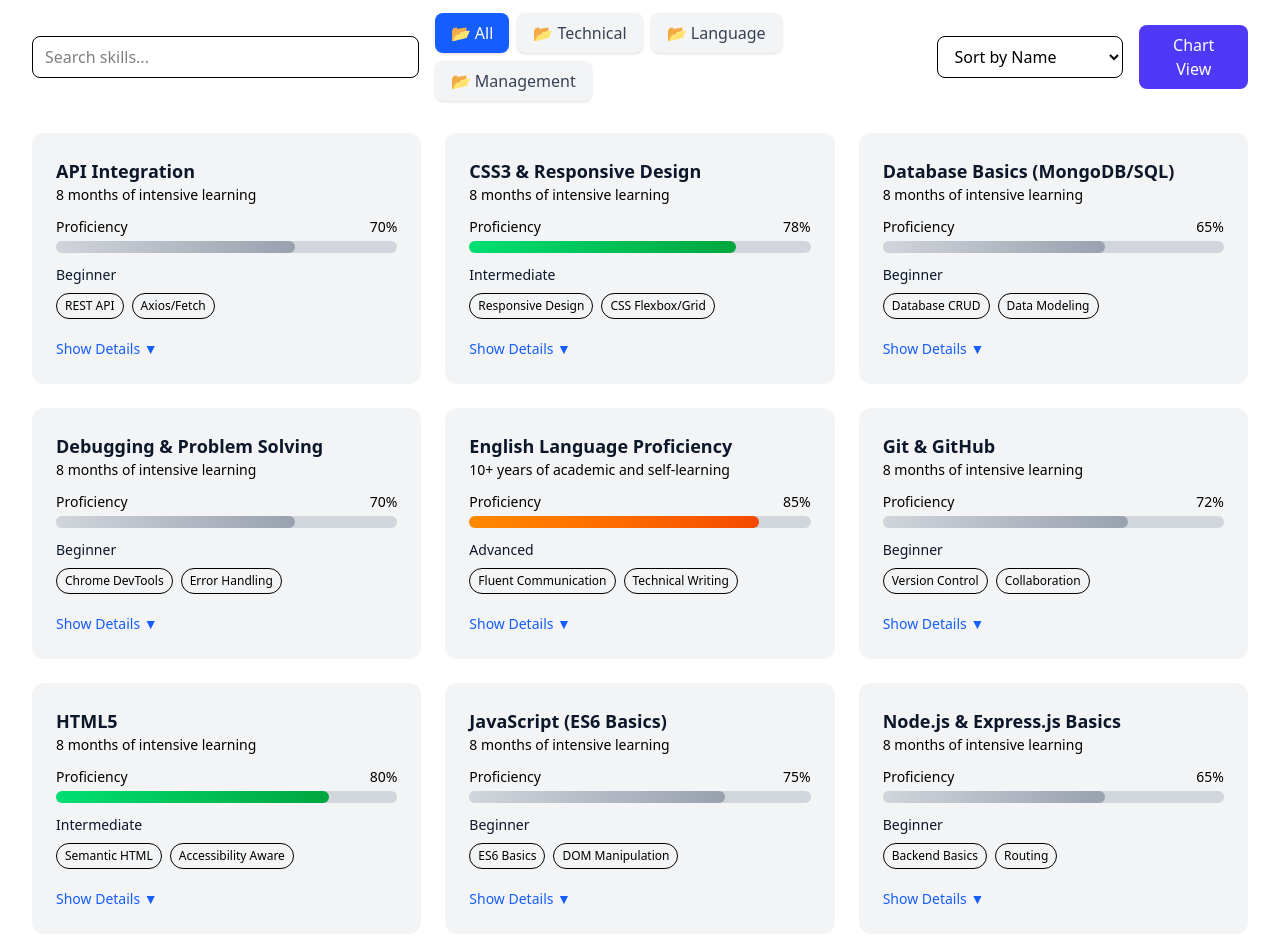
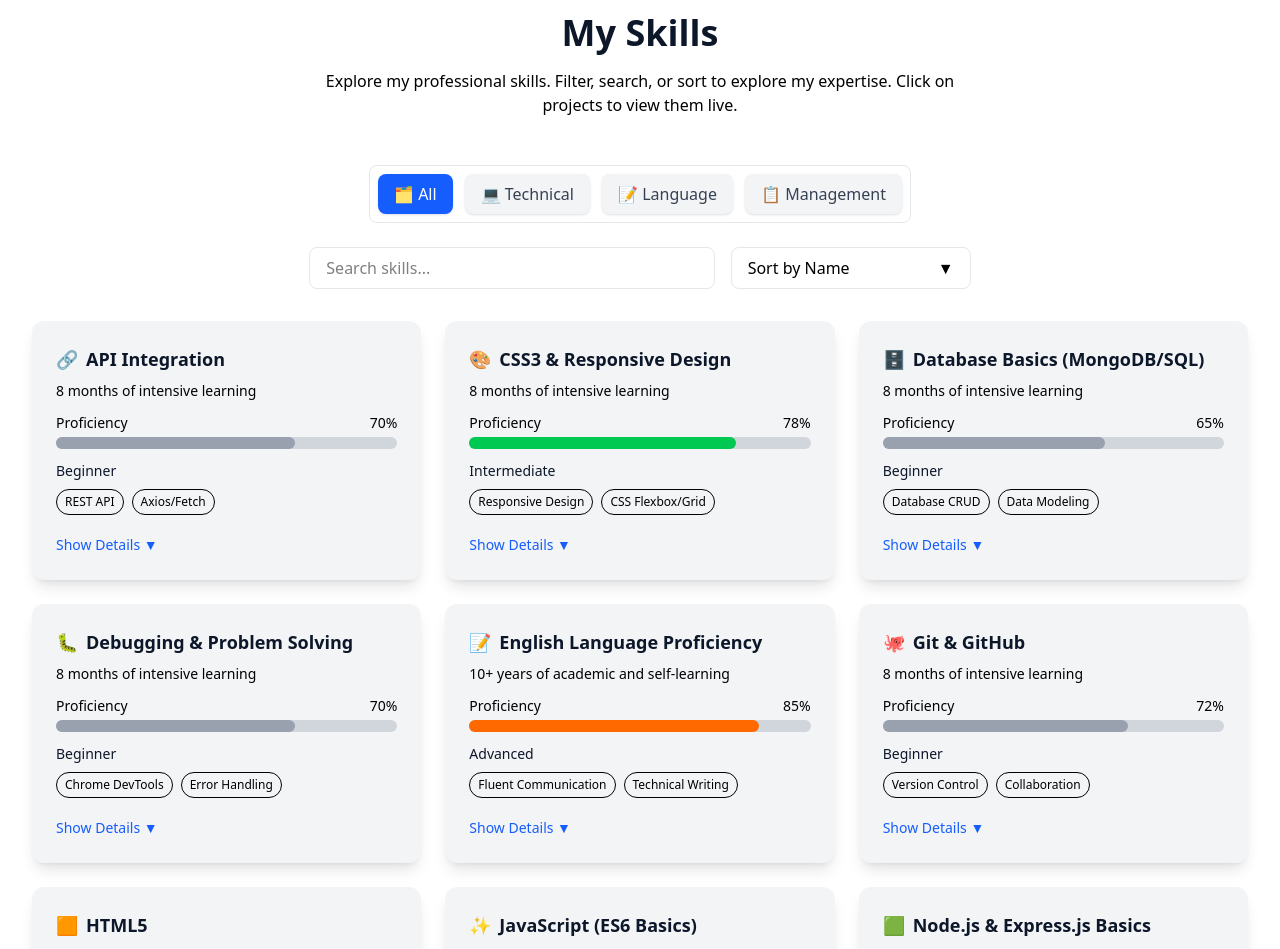
Before and after one commit to fahimahmed420/portfolio-2, a React (Vite) app: page /skills in a window 1280 px wide. Shown: the part 120-1069 px from the top of the page. Built offline with nearby package versions, Linux system fonts and the light colour scheme.

Commit message:
skill page is done for now

```diff
--- /dev/null
+++ b/src/Components/CustomSortDropdown.jsx
@@ -0,0 +1,46 @@
+import React, { useState } from "react";
+
+const CustomSortDropdown = ({ sortBy, setSortBy }) => {
+  const options = [
+    { value: "name", label: "Sort by Name" },
+    { value: "proficiency", label: "Sort by Proficiency" },
+    { value: "experience", label: "Sort by Experience" },
+  ];
+
+  const [open, setOpen] = useState(false);
+
+  const handleSelect = (value) => {
+    setSortBy(value);
+    setOpen(false);
+  };
+
+  return (
+    <div className="relative w-60">
+      <button
+        onClick={() => setOpen(!open)}
+        className="w-full bg-white border border-gray-200 rounded-lg px-4 py-2 flex justify-between items-center hover:ring-2 hover:ring-blue-500 focus:outline-none"
+      >
+        {options.find((opt) => opt.value === sortBy)?.label}
+        <span className={`ml-2 transition-transform ${open ? "rotate-180" : "rotate-0"}`}>▼</span>
+      </button>
+
+      {open && (
+        <div className="absolute z-10 w-full mt-1 bg-white border border-gray-200 rounded-lg shadow-2xl">
+          {options.map((opt) => (
+            <div
+              key={opt.value}
+              onClick={() => handleSelect(opt.value)}
+              className={`px-4 py-2 cursor-pointer hover:bg-blue-500 hover:text-white rounded-lg ${
+                sortBy === opt.value ? "bg-blue-100" : ""
+              }`}
+            >
+              {opt.label}
+            </div>
+          ))}
+        </div>
+      )}
+    </div>
+  );
+};
+
+export default CustomSortDropdown;
--- a/src/Pages/Skills.jsx
+++ b/src/Pages/Skills.jsx
@@ -1,26 +1,27 @@
 import React, { useEffect, useState, useMemo } from "react";
 import { motion, AnimatePresence } from "framer-motion";
-import { ResponsiveContainer, RadarChart, PolarGrid, PolarAngleAxis, Radar } from "recharts";
-
-const categoryIcons = {
-  Programming: "💻",
-  Design: "🎨",
-  Tools: "🛠️",
-  Other: "📚",
-};
+import {
+  ResponsiveContainer,
+  RadarChart,
+  PolarGrid,
+  PolarAngleAxis,
+  Radar,
+  Tooltip as RechartsTooltip,
+} from "recharts";
+import CustomSortDropdown from "../Components/CustomSortDropdown";
 
 const getBarColor = (level) => {
   switch (level) {
     case "Beginner":
-      return "from-gray-300 to-gray-400";
+      return "bg-gray-400";
     case "Intermediate":
-      return "from-green-400 to-green-600";
+      return "bg-green-500";
     case "Advanced":
-      return "from-orange-400 to-orange-600";
+      return "bg-orange-500";
     case "Expert":
-      return "from-purple-400 to-purple-600";
+      return "bg-purple-600";
     default:
-      return "from-blue-400 to-blue-600";
+      return "bg-blue-500";
   }
 };
 
@@ -28,109 +29,95 @@ const Skills = () => {
   const [skills, setSkills] = useState([]);
   const [filter, setFilter] = useState("All");
   const [expanded, setExpanded] = useState(null);
-  const [loading, setLoading] = useState(true);
   const [search, setSearch] = useState("");
   const [sortBy, setSortBy] = useState("name");
-  const [chartView, setChartView] = useState(false);
 
   useEffect(() => {
     fetch("/skills.json")
       .then((res) => res.json())
-      .then((data) => {
-        setSkills(data);
-        setLoading(false);
-      })
+      .then((data) => setSkills(data))
       .catch((err) => console.error("Error loading skills.json:", err));
   }, []);
 
-  const categories = ["All", ...new Set(skills.map((s) => s.category))];
+  const filteredSkills = useMemo(() => {
+    let result =
+      filter === "All" ? skills : skills.filter((s) => s.category === filter);
 
-  const filteredSkills = useMemo(() => {
-    let result = filter === "All" ? skills : skills.filter((s) => s.category === filter);
-    if (search) result = result.filter((s) => s.name.toLowerCase().includes(search.toLowerCase()));
+    if (search) {
+      result = result.filter((s) =>
+        s.name.toLowerCase().includes(search.toLowerCase())
+      );
+    }
+
+    if (sortBy === "name") result = [...result].sort((a, b) => a.name.localeCompare(b.name));
     if (sortBy === "proficiency") result = [...result].sort((a, b) => b.proficiency - a.proficiency);
     if (sortBy === "experience") result = [...result].sort((a, b) => a.experience.localeCompare(b.experience));
-    if (sortBy === "name") result = [...result].sort((a, b) => a.name.localeCompare(b.name));
+
     return result;
   }, [skills, filter, search, sortBy]);
 
+  const toggleExpand = (index) => {
+    setExpanded(expanded === index ? null : index);
+  };
+
+  const categories = ["All", ...new Set(skills.map((s) => s.category))];
+
   return (
     <div className="min-h-screen bg-background pt-16 max-w-7xl mx-auto px-5 lg:px-8 py-8">
-      {/* Controls */}
-      <div className="flex flex-col md:flex-row md:items-center md:justify-between gap-4 mb-8">
-        <input
-          type="text"
-          placeholder="Search skills..."
-          value={search}
-          onChange={(e) => setSearch(e.target.value)}
-          className="px-3 py-2 border rounded-lg w-full md:w-1/3"
-        />
+      {/* Heading */}
+      <div className="text-center mb-12">
+        <h1 className="text-4xl font-bold text-primary mb-4">My Skills</h1>
+        <p className="text-text-secondary max-w-2xl mx-auto">
+          Explore my professional skills. Filter, search, or sort to explore my expertise. Click on projects to view them live.
+        </p>
+      </div>
 
-        <div className="flex gap-2 flex-wrap">
+      {/* Filter Buttons */}
+      <div className="flex justify-center mb-6">
+        <div className="flex flex-wrap gap-3 p-2 border border-gray-200 rounded-lg justify-center w-fit">
           {categories.map((cat) => (
             <button
               key={cat}
               onClick={() => setFilter(cat)}
-              aria-pressed={filter === cat}
               className={`px-4 py-2 rounded-lg shadow-sm transition transform hover:-translate-y-0.5 hover:shadow-md ${
                 filter === cat
                   ? "bg-blue-600 text-white"
                   : "bg-gray-100 text-gray-700 hover:bg-gray-200"
               }`}
             >
-              {categoryIcons[cat] || "📂"} {cat}
+              {/* Optional icons for filters */}
+              {cat === "All" && "🗂️ "} {cat === "Technical" && "💻 "} {cat === "Language" && "📝 "} {cat === "Management" && "📋 "}
+              {cat}
             </button>
           ))}
         </div>
-
-        <select
-          value={sortBy}
-          onChange={(e) => setSortBy(e.target.value)}
-          className="px-3 py-2 border rounded-lg"
-        >
-          <option value="name">Sort by Name</option>
-          <option value="proficiency">Sort by Proficiency</option>
-          <option value="experience">Sort by Experience</option>
-        </select>
-
-        <button
-          onClick={() => setChartView(!chartView)}
-          className="px-4 py-2 rounded-lg bg-indigo-600 text-white hover:bg-indigo-700"
-        >
-          {chartView ? "Card View" : "Chart View"}
-        </button>
       </div>
 
-      {/* Chart View */}
-      {chartView && (
-        <div className="w-full h-96 mb-8">
-          <ResponsiveContainer>
-            <RadarChart data={skills}>
-              <PolarGrid />
-              <PolarAngleAxis dataKey="name" />
-              <Radar name="Proficiency" dataKey="proficiency" stroke="#8884d8" fill="#8884d8" fillOpacity={0.6} />
-            </RadarChart>
-          </ResponsiveContainer>
+      {/* Search + Sorting */}
+      <div className="flex flex-col md:flex-row items-center justify-center gap-4 mb-8">
+        <input
+          type="text"
+          placeholder="Search skills..."
+          value={search}
+          onChange={(e) => setSearch(e.target.value)}
+          className="px-4 py-2 border border-gray-200 rounded-lg w-full md:w-1/3 focus:outline-none focus:ring-2 focus:ring-blue-500"
+        />
+       <CustomSortDropdown sortBy={sortBy} setSortBy={setSortBy} />
       </div>
-      )}
 
       {/* Skill Cards */}
-      {loading ? (
-        <div className="grid md:grid-cols-2 lg:grid-cols-3 gap-6">
-          {[...Array(6)].map((_, i) => (
-            <div key={i} className="animate-pulse bg-gray-200 rounded-xl h-48"></div>
-          ))}
-        </div>
-      ) : (
       <div className="grid md:grid-cols-2 lg:grid-cols-3 gap-6">
         {filteredSkills.map((skill, index) => (
           <div
             key={index}
-              className="bg-gray-100 rounded-xl shadow-elevation-1 p-6 transition transform hover:-translate-y-1 hover:shadow-lg"
+            className="bg-gray-100 rounded-xl shadow-lg p-6 transition transform hover:-translate-y-1 hover:shadow-xl"
           >
-              {/* Header */}
-              <h3 className="font-heading text-lg font-semibold text-primary">{skill.name}</h3>
-              <p className="text-text-secondary text-sm">{skill.experience}</p>
+            {/* Header with icon */}
+            <h3 className="font-heading text-lg font-semibold text-primary mb-2">
+              <span className="mr-2">{skill.icon}</span>
+              {skill.name}
+            </h3>
+            <p className="text-text-secondary text-sm mb-2">{skill.experience}</p>
 
             {/* Proficiency */}
             <div className="flex justify-between text-sm mt-3 mb-1">
@@ -139,7 +126,7 @@ const Skills = () => {
             </div>
             <div className="w-full bg-gray-300 rounded-full h-3 mb-3">
               <div
-                  className={`bg-gradient-to-r ${getBarColor(skill.level)} h-3 rounded-full transition-all`}
+                className={`${getBarColor(skill.level)} h-3 rounded-full transition-all`}
                 style={{ width: `${skill.proficiency}%` }}
               />
             </div>
@@ -150,8 +137,8 @@ const Skills = () => {
               {skill.badges.map((badge, i) => (
                 <span
                   key={i}
+                  title={`Badge: ${badge}`}
                   className="text-xs px-2 py-1 bg-muted/50 rounded-full border text-text-secondary cursor-help"
-                    title={`Badge: ${badge}`}
                 >
                   {badge}
                 </span>
@@ -160,8 +147,7 @@ const Skills = () => {
 
             {/* Expand Button */}
             <button
-                onClick={() => setExpanded(expanded === index ? null : index)}
-                aria-expanded={expanded === index}
+              onClick={() => toggleExpand(index)}
               className="text-blue-600 text-sm font-medium mt-2 hover:underline"
             >
               {expanded === index ? "Hide Details ▲" : "Show Details ▼"}
@@ -174,6 +160,7 @@ const Skills = () => {
                   initial={{ opacity: 0, height: 0 }}
                   animate={{ opacity: 1, height: "auto" }}
                   exit={{ opacity: 0, height: 0 }}
+                  transition={{ duration: 0.3 }}
                   className="mt-4 text-sm text-text-secondary space-y-2 bg-white p-4 rounded-lg shadow-inner"
                 >
                   <p>{skill.description}</p>
@@ -182,14 +169,18 @@ const Skills = () => {
                     <ul className="list-disc list-inside ml-2">
                       {skill.projects.map((project, i) => (
                         <li key={i}>
+                          {typeof project === "string" ? (
+                            project
+                          ) : (
                             <a
-                              href={project.link || "#"}
+                              href={project.link}
                               target="_blank"
                               rel="noopener noreferrer"
                               className="text-blue-600 hover:underline"
                             >
-                              {project.name || project}
+                              {project.name}
                             </a>
+                          )}
                         </li>
                       ))}
                     </ul>
@@ -200,7 +191,32 @@ const Skills = () => {
           </div>
         ))}
       </div>
-      )}
+
+      {/* Radar Chart */}
+      <div className="mt-16">
+        <h2 className="text-2xl font-semibold text-center mb-6">
+          Skills Proficiency Overview
+        </h2>
+        <p className="text-center text-text-secondary mb-6 max-w-2xl mx-auto">
+          The radar chart below provides a visual overview of my skills and their proficiency levels.
+        </p>
+        <div className="w-full h-96">
+          <ResponsiveContainer>
+            <RadarChart data={skills}>
+              <PolarGrid />
+              <PolarAngleAxis dataKey="name" />
+              <Radar
+                name="Proficiency"
+                dataKey="proficiency"
+                stroke="#4f46e5"
+                fill="#4f46e5"
+                fillOpacity={0.6}
+              />
+              <RechartsTooltip />
+            </RadarChart>
+          </ResponsiveContainer>
+        </div>
+      </div>
     </div>
   );
 };
```
Also changed, not shown: public/skills.json (+48 -72 lines). Lines whose indentation alone changed are shown as unchanged.
